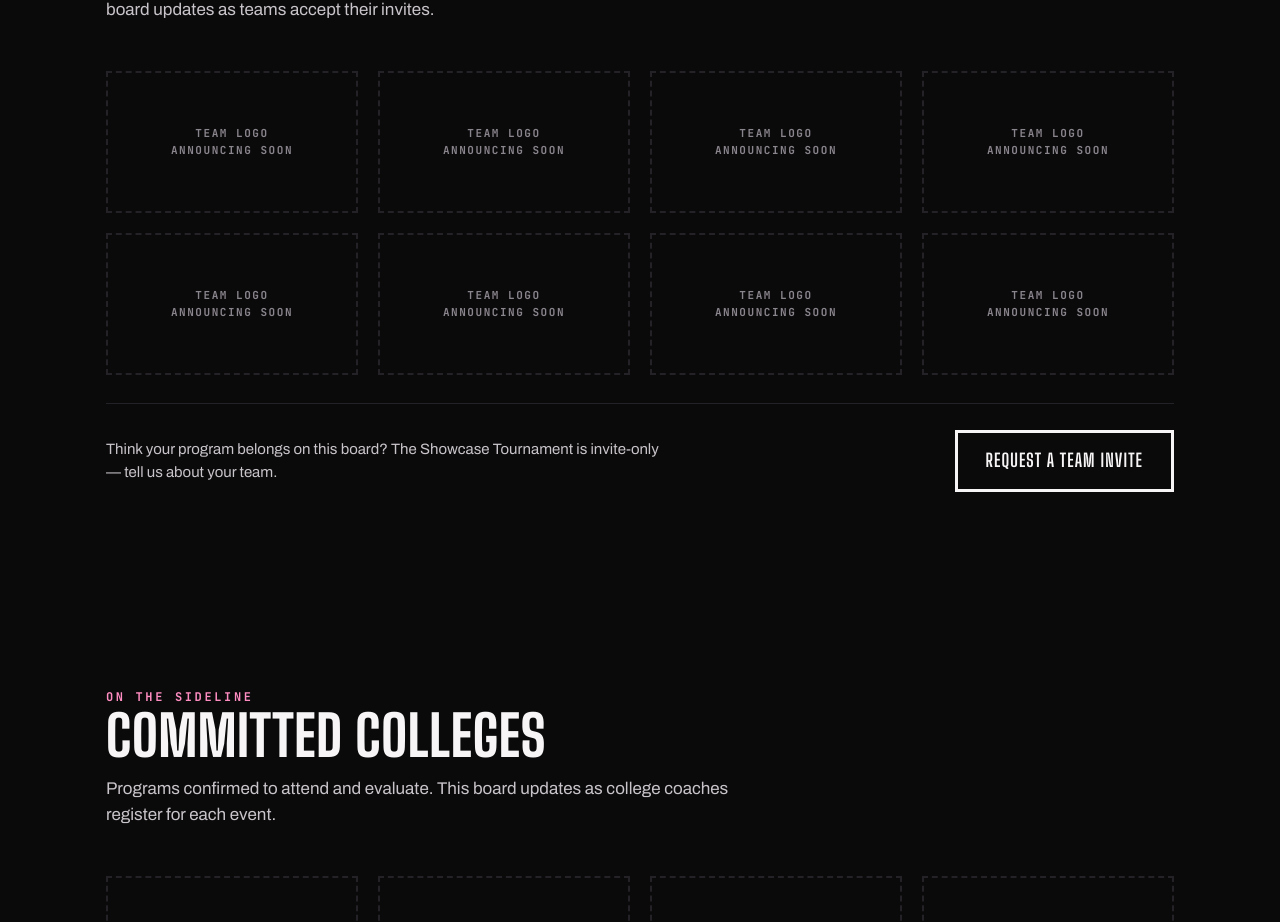
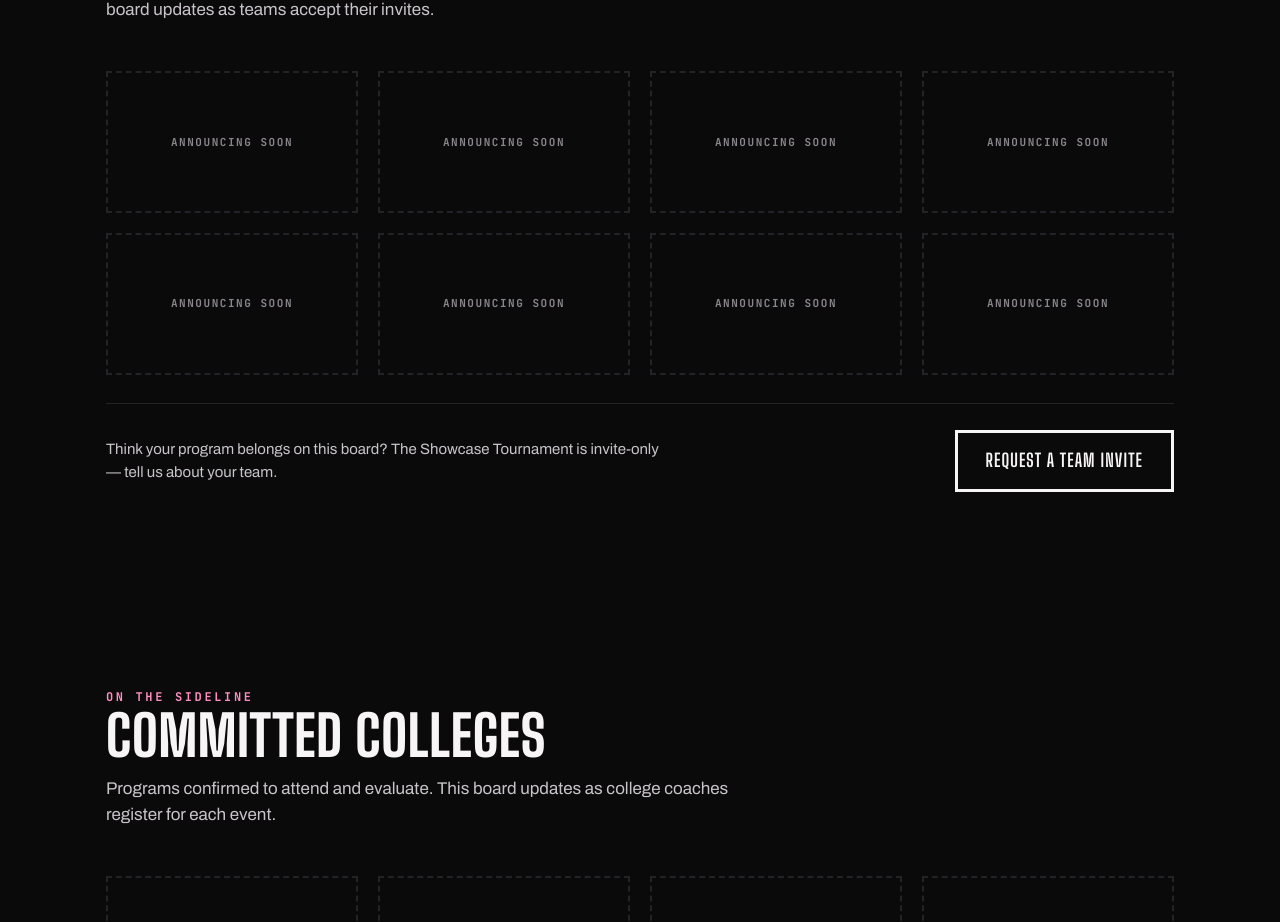
Before and after one commit to teamplayr-us/cfs-web, a Next.js app: page /events/atlanta-ga in a window 1280 px wide. Shown: the part 1775-2697 px from the top of the page. Built offline with nearby package versions, Linux system fonts and the light colour scheme.

Commit message:
Simplify program board placeholder to 'Announcing soon'
Co-Authored-By: Claude Fable 5 <noreply@anthropic.com>
Claude-Session: https://claude.ai/code/session_019V32boShoBmRrwWenCPJFc

```diff
--- a/components/CompetingPrograms.tsx
+++ b/components/CompetingPrograms.tsx
@@ -44,11 +44,7 @@ export default function CompetingPrograms({ slots, inviteHref }: Props) {
                   <span>{slot.name}</span>
                 )
               ) : (
-                <span>
-                  Team logo
-                  <br />
-                  announcing soon
-                </span>
+                <span>Announcing soon</span>
               )}
             </div>
           ))}
```
